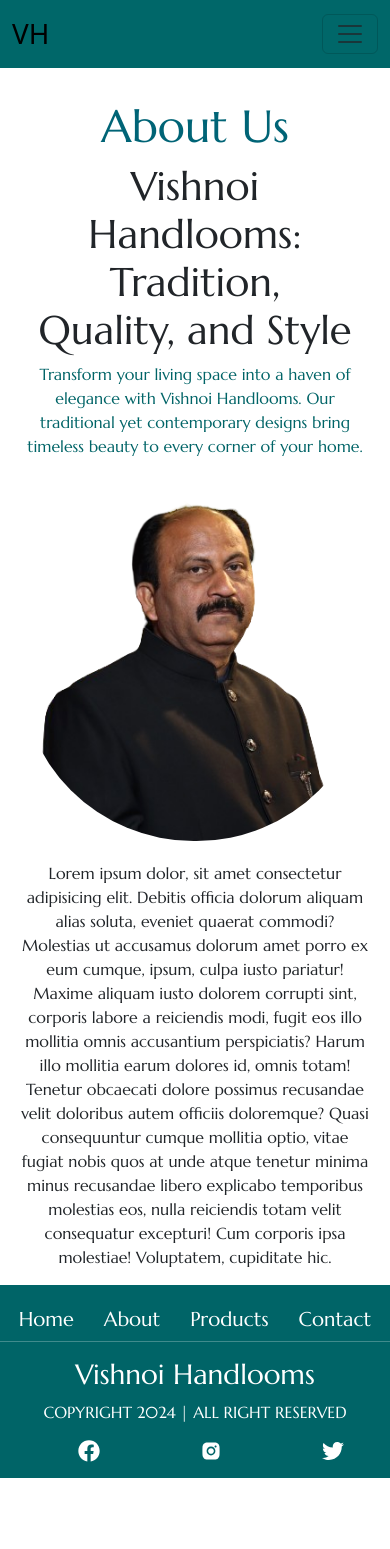
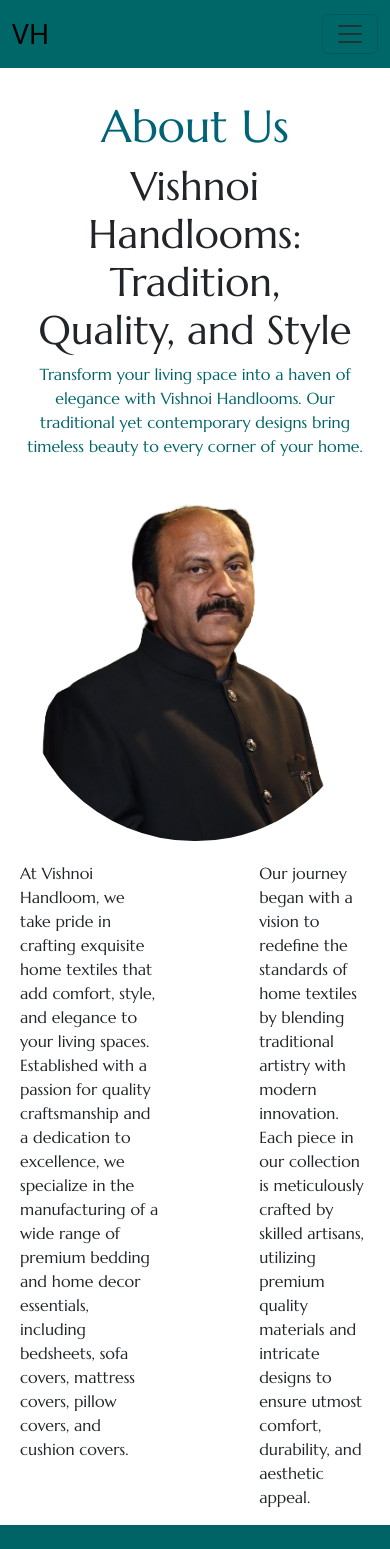
Before and after one commit to akash-chaudhary0201/vishnoi_handlooms, a React (Vite) app: page /about in a window 390 px wide. Shown: the top 1549 px of the page. Before the commit the page ends 1478 px from the top, so only its background shows below. Built offline with nearby package versions, Linux system fonts and the light colour scheme.

Commit message:
Done with the responsiveness of home page only the landing page of home page is left about us page is complete

```diff
--- a/src/Components/AboutUs/About.jsx
+++ b/src/Components/AboutUs/About.jsx
@@ -29,21 +29,28 @@
               />
             </div>
           </div>
-          <div className="lg:px-[250px]">
-            <p className="text-center">
-              Lorem ipsum dolor, sit amet consectetur adipisicing elit. Debitis
-              officia dolorum aliquam alias soluta, eveniet quaerat commodi?
-              Molestias ut accusamus dolorum amet porro ex eum cumque, ipsum,
-              culpa iusto pariatur! Maxime aliquam iusto dolorem corrupti sint,
-              corporis labore a reiciendis modi, fugit eos illo mollitia omnis
-              accusantium perspiciatis? Harum illo mollitia earum dolores id,
-              omnis totam! Tenetur obcaecati dolore possimus recusandae velit
-              doloribus autem officiis doloremque? Quasi consequuntur cumque
-              mollitia optio, vitae fugiat nobis quos at unde atque tenetur
-              minima minus recusandae libero explicabo temporibus molestias eos,
-              nulla reiciendis totam velit consequatur excepturi! Cum corporis
-              ipsa molestiae! Voluptatem, cupiditate hic.
-            </p>
+          <div className="lg:px-[250px] flex gap-[100px]">
+            <div>
+              <p className="">
+                At Vishnoi Handloom, we take pride in crafting exquisite home
+                textiles that add comfort, style, and elegance to your living
+                spaces. Established with a passion for quality craftsmanship and
+                a dedication to excellence, we specialize in the manufacturing
+                of a wide range of premium bedding and home decor essentials,
+                including bedsheets, sofa covers, mattress covers, pillow
+                covers, and cushion covers.
+              </p>
+            </div>
+            <div>
+              <p>
+                Our journey began with a vision to redefine the standards of
+                home textiles by blending traditional artistry with modern
+                innovation. Each piece in our collection is meticulously crafted
+                by skilled artisans, utilizing premium quality materials and
+                intricate designs to ensure utmost comfort, durability, and
+                aesthetic appeal.
+              </p>
+            </div>
           </div>
         </div>
         <Footer />
--- a/src/Components/Footer/Footer.jsx
+++ b/src/Components/Footer/Footer.jsx
@@ -18,7 +18,7 @@
           ))}
         </div>
         <hr className="border-white w-full mt-[-10px]" />
-        <div className="flex justify-center items-center text-white flex-col">
+        <div className="flex justify-center items-center text-white flex-col lg:flex-row lg:gap-[200px]">
           <div className="flex justify-center items-center flex-col">
             <h1>Vishnoi Handlooms</h1>
             <p>COPYRIGHT 2024 | ALL RIGHT RESERVED</p>
--- a/src/Components/ach/Achie.jsx
+++ b/src/Components/ach/Achie.jsx
@@ -22,7 +22,7 @@
 
   return (
     <>
-      <div className="bg-[#006769] p-[20px]  flex-col   gap-[20px] flex justify-center items-center akash">
+      <div className="bg-[#006769] p-[20px]  flex-col lg:flex-row lg:gap-[100px]   gap-[20px] flex justify-center items-center akash">
         {achArr.map((item) => (
           <div className="bg-white backdrop-filter  flex items-center justify-around rounded-lg  backdrop-blur-sm  bg-opacity-50 relative z-10 text-center w-[200px] h-[120px]">
             <ScrollTrigger
--- a/src/Components/trust/Trust.jsx
+++ b/src/Components/trust/Trust.jsx
@@ -6,7 +6,7 @@
 const Trust = () => {
   return (
     <>
-      <div className="flex justify-center flex-col bg-white p-[20px] items-center akash">
+      <div className="flex justify-center flex-col lg:flex-row lg:gap-[100px] lg:px-[100px] bg-white p-[20px] items-center akash">
         <div>
           <div className="h-[400px] w-[400px]">
             <img
@@ -16,14 +16,14 @@
           </div>
         </div>
         <div className="text-[#006769] p-[20px] mt-[30px] flex justify-center  items-center">
-          <div>
-            <p>TRUST US NOW</p>
+          <div className="flex flex-col ">
+            <p className="text-[25px]">TRUST US NOW</p>
             <h1 className="text-[45px]">
               Why choose our home furnishing items
             </h1>
-            <p className="text-[22px]">
-              Lorem ipsum, dolor sit amet consectetur adipisicing elit.
-              Laudantium, sunt.
+            <p className="text-[20px]">
+              Beyond offering premium products, we are dedicated to fostering
+              sustainable practices and supporting the artisan community
             </p>
             <ul className="trust_li">
               <li>Flexible Timing</li>
```
